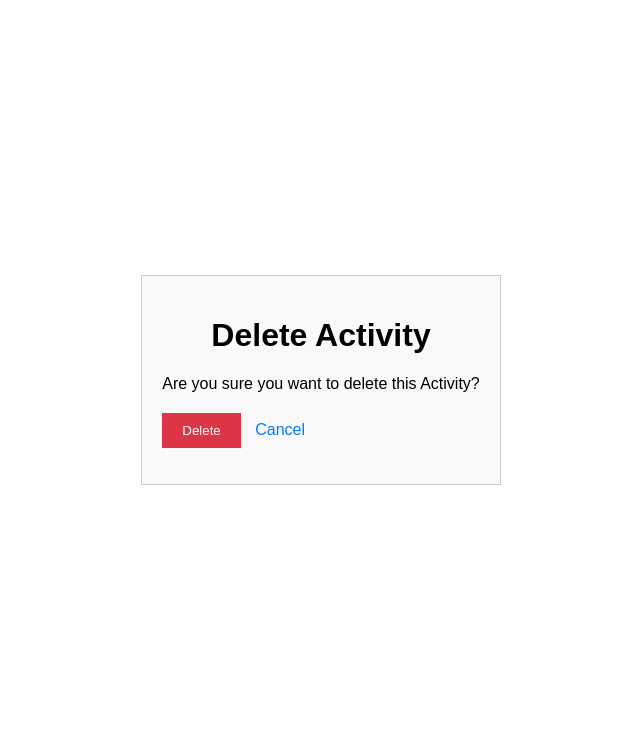
After one commit to Denisganga/Farm_Management_System, a Django app: page /delete_machineryactivities/1/2020-01-15/ in a window 1280 px wide. The commit adds this page. Shown: the top 739 px of the page, without its empty margins (319-959 px from the left). Run offline with Django 4.2, Linux system fonts and the light colour scheme; tables that the repository leaves empty hold one stand-in row (values such as "Sample post").

Commit message:
implemented the delete function of the machinery activity in machinery reports

```diff
--- /dev/null
+++ b/homepage/templates/homepage/deletemachineryactivities.html
@@ -0,0 +1,64 @@
+<html>
+<head>
+  <title>Delete Machinery Activity</title>
+<style>
+
+
+body {
+    font-family: Arial, sans-serif;
+    margin: 20px;
+    display: flex;
+    justify-content: center;
+    align-items: center;
+    height: 90vh;
+
+  }
+
+  h1 {
+    text-align: center;
+  }
+
+  .delete-container {
+    max-width: 400px;
+    margin: 0 auto;
+    padding: 20px;
+    border: 1px solid #ccc;
+    background-color: #f9f9f9;
+  }
+
+  p {
+    margin-bottom: 20px;
+  }
+
+  .delete-button {
+    padding: 10px 20px;
+    background-color: #dc3545;
+    color: #fff;
+    border: none;
+    cursor: pointer;
+  }
+
+  .cancel-link {
+    margin-left: 10px;
+    color: #007bff;
+    text-decoration: none;
+  }
+
+  .delete-button:hover,
+  .cancel-link:hover {
+    opacity: 0.8;
+  }
+</style>
+</head>
+<body>
+  <div class="delete-container">
+    <h1>Delete Activity</h1>
+    <p>Are you sure you want to delete this Activity?</p>
+    <form method="post">
+      {% csrf_token %}
+      <input class="delete-button" type="submit" value="Delete">
+      <a class="cancel-link" href="{% url 'homepage:show-machineryactivities'  Number_plate=machinery_activities.machinery.Number_plate %}">Cancel</a>
+    </form>
+  </div>
+</body>
+</html>
--- a/homepage/templates/homepage/showmachineryactivities.html
+++ b/homepage/templates/homepage/showmachineryactivities.html
@@ -86,7 +86,7 @@
 
         <td>
           <a href=""class="update-link">Update</a>
-          <a href=""class="delete-link">Delete</a >
+          <a href="{%url 'homepage:delete-machineryactivities' Number_plate=machinery.Number_plate Activity_date=activity.Activity_date|date:'Y-m-d' %}"class="delete-link">Delete</a >
         </td>
       </tr>
       {% endfor %}
--- a/homepage/urls.py
+++ b/homepage/urls.py
@@ -34,7 +34,8 @@ from .views import (
     Delete_crop_operations,
     Update_crop_operations,
     Show_machinery_activities,
-    Add_machinery_activities
+    Add_machinery_activities,
+    Delete_machinery_activity
 
 )
 
@@ -110,4 +111,6 @@ urlpatterns = [
     path('show_machineryactivities/<str:Number_plate>/', Show_machinery_activities, name='show-machineryactivities'),
 
     path('add_machineryactivirties/<str:Number_plate>/', Add_machinery_activities, name="add-machineryactivities"),
+
+    path('delete_machineryactivities/<str:Number_plate>/<slug:Activity_date>/', Delete_machinery_activity, name='delete-machineryactivities'),
 ]
--- a/homepage/views.py
+++ b/homepage/views.py
@@ -303,6 +303,14 @@ def Add_machinery_activities(request,Number_plate):
         form=Machinery_activitesForm()
     return render(request, 'homepage/addmachineryactivities.html',{'machinery':machinery,'form':form})
 
+def Delete_machinery_activity(request,Number_plate,Activity_date):
+    machinery_activities=get_object_or_404(Machinery_activities,machinery__Number_plate=Number_plate,Activity_date=Activity_date)
+    if request.method=='POST':
+        machinery_activities.delete()
+        return redirect('homepage:show-machineryactivities',Number_plate=machinery_activities.machinery.Number_plate)
+
+    return render(request,'homepage/deletemachineryactivities.html',{'machinery_activities':machinery_activities})
+
 
 #view function of the livestock section
 from .livestock_form import LivestockForm,Livestock_productionForm
```
